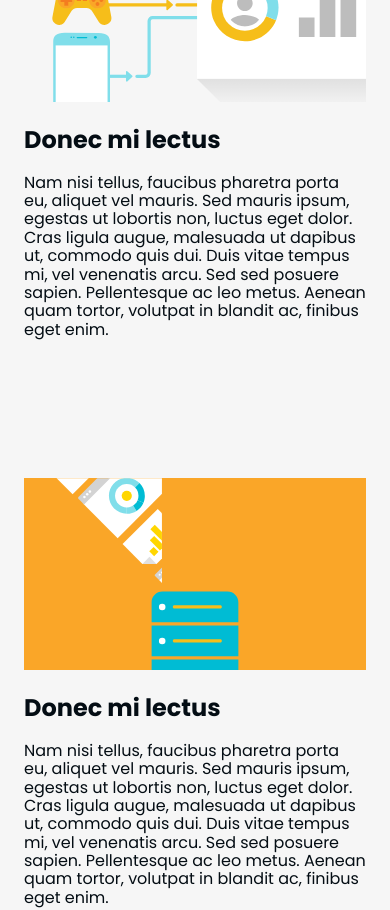
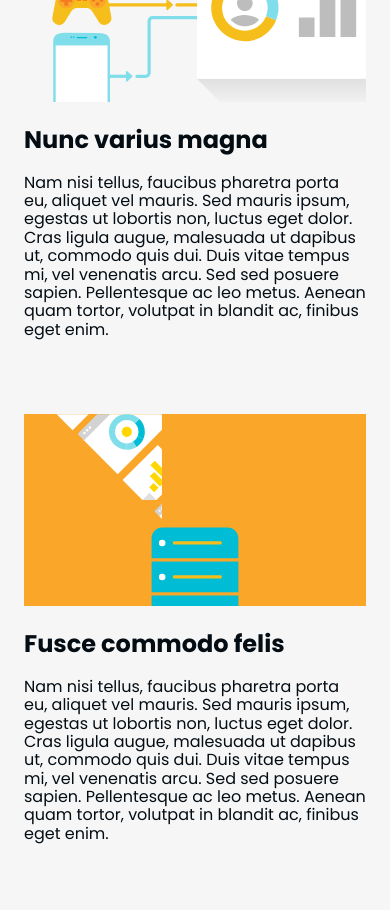
Before and after one commit to SavePointSam/Airlytics, a React (Create React App) app in the folder applications/website/: page / in a window 390 px wide. Shown: the part 1120-2030 px from the top of the page. Built offline with nearby package versions, Linux system fonts and the light colour scheme.

Commit message:
fix: responsive styling and feature naming

```diff
--- a/applications/website/src/components/Feature.tsx
+++ b/applications/website/src/components/Feature.tsx
@@ -1,5 +1,6 @@
 import React from 'react';
 import { useMediaQuery } from 'react-responsive';
+import styled from '@emotion/styled/macro';
 
 import Column from './Column';
 import Box from './Box';
@@ -24,7 +25,6 @@ function LeftContent({ children, isImage = false }: ContentProps) {
   return (
     <Column
       width={isSmall === true ? '100%' : '50%'}
-      alignSelf="flex-start"
       margin={margin}
       padding={isSmall === true ? '0' : '0 12px 0 0'}
       order={order}
@@ -63,19 +63,27 @@ interface Props {
   }) => React.ReactNode;
 }
 
+const FeatureContainer = styled(Box)`
+  padding: 64px 24px 0;
+
+  &:last-of-type {
+    padding: 64px 24px;
+  }
+`;
+
 export default function Feature({ children }: Props) {
   const isSmall = useMediaQuery({ query: smallQuery });
 
   return (
-    <Box
+    <FeatureContainer
       flexDirection={isSmall === true ? 'column' : 'row'}
       width="100%"
       maxWidth="1024px"
       textAlign="center"
+      justifyContent="center"
       alignItems="center"
-      padding="64px 24px"
     >
       {children({ LeftContent, RightContent })}
-    </Box>
+    </FeatureContainer>
   );
 }
--- a/applications/website/src/routes/Home.tsx
+++ b/applications/website/src/routes/Home.tsx
@@ -43,7 +43,7 @@ export default function HomePage() {
           {({ LeftContent, RightContent }) => (
             <React.Fragment>
               <LeftContent>
-                <h2>Donec mi lectus</h2>
+                <h2>Nunc varius magna</h2>
                 <p>
                   Nam nisi tellus, faucibus pharetra porta eu, aliquet vel
                   mauris. Sed mauris ipsum, egestas ut lobortis non, luctus eget
@@ -69,7 +69,7 @@ export default function HomePage() {
               </LeftContent>
 
               <RightContent>
-                <h2>Donec mi lectus</h2>
+                <h2>Fusce commodo felis</h2>
                 <p>
                   Nam nisi tellus, faucibus pharetra porta eu, aliquet vel
                   mauris. Sed mauris ipsum, egestas ut lobortis non, luctus eget
@@ -87,7 +87,7 @@ export default function HomePage() {
           {({ LeftContent, RightContent }) => (
             <React.Fragment>
               <LeftContent>
-                <h2>Donec mi lectus</h2>
+                <h2>Sed mauris ipsum</h2>
                 <p>
                   Nam nisi tellus, faucibus pharetra porta eu, aliquet vel
                   mauris. Sed mauris ipsum, egestas ut lobortis non, luctus eget
```
